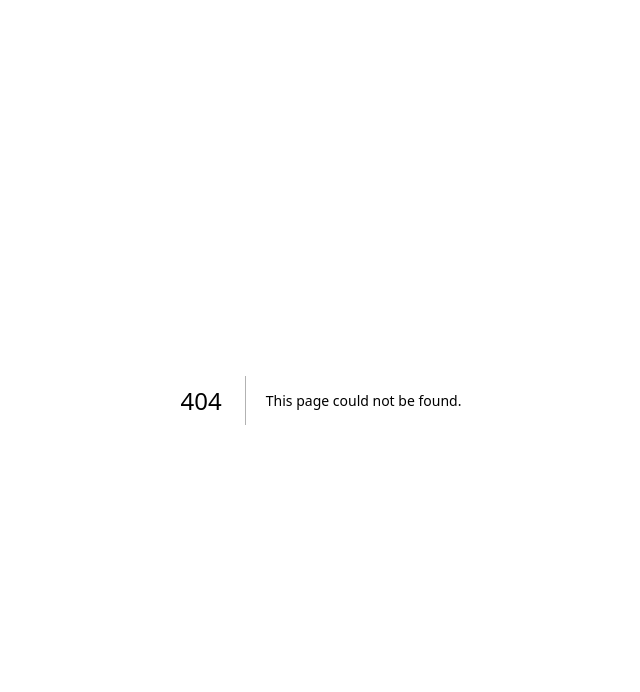
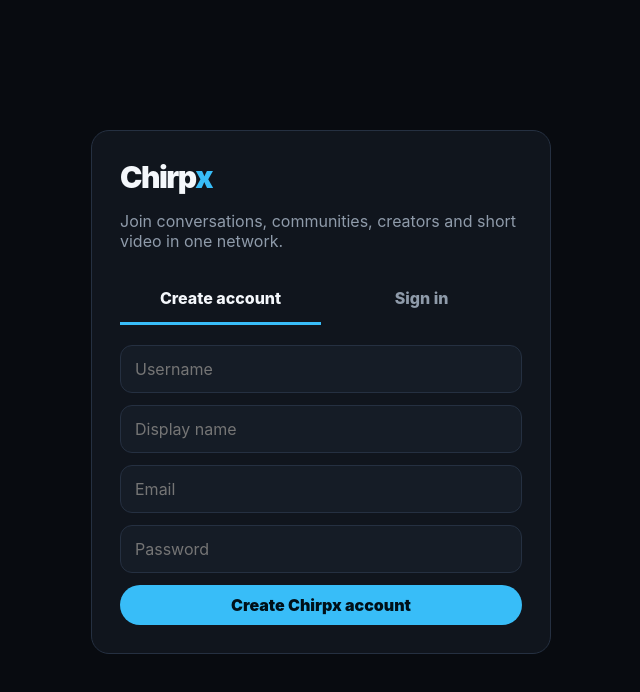
Before and after one commit to asonyel/-ChirpX, a Next.js app: page /auth in a window 1280 px wide. Before the commit this address had no page. Shown: the top 692 px of the page, without its empty margins (319-959 px from the left). Built offline with nearby package versions, Linux system fonts and the light colour scheme; no server answers.

Commit message:
feat: add Chirpx authentication screen

```diff
--- /dev/null
+++ b/src/app/auth/page.tsx
@@ -0,0 +1,68 @@
+'use client';
+
+import { FormEvent, useState } from 'react';
+import { supabase } from '@/lib/supabase';
+
+export default function AuthPage() {
+  const [mode, setMode] = useState<'signin' | 'signup'>('signup');
+  const [email, setEmail] = useState('');
+  const [password, setPassword] = useState('');
+  const [username, setUsername] = useState('');
+  const [displayName, setDisplayName] = useState('');
+  const [message, setMessage] = useState('');
+  const [busy, setBusy] = useState(false);
+
+  async function submit(e: FormEvent) {
+    e.preventDefault();
+    setBusy(true);
+    setMessage('');
+
+    if (mode === 'signin') {
+      const { error } = await supabase.auth.signInWithPassword({ email, password });
+      setMessage(error ? error.message : 'Signed in successfully.');
+      setBusy(false);
+      return;
+    }
+
+    const { data, error } = await supabase.auth.signUp({ email, password });
+    if (error) {
+      setMessage(error.message);
+      setBusy(false);
+      return;
+    }
+
+    if (data.user && data.session) {
+      const profile = await supabase.from('profiles').insert({
+        id: data.user.id,
+        username,
+        display_name: displayName || username,
+      });
+      setMessage(profile.error ? profile.error.message : 'Account created. Welcome to Chirpx.');
+    } else {
+      setMessage('Check your email to confirm your Chirpx account, then sign in to finish your profile.');
+    }
+    setBusy(false);
+  }
+
+  return (
+    <main style={{minHeight:'100vh',display:'grid',placeItems:'center',padding:24}}>
+      <section className="card" style={{width:'min(100%,460px)',padding:28}}>
+        <div className="brand" style={{marginBottom:8}}>Chirp<span>x</span></div>
+        <p className="muted">Join conversations, communities, creators and short video in one network.</p>
+        <div className="tabs" style={{margin:'20px 0'}}>
+          <button className={`tab ${mode==='signup'?'active':''}`} onClick={()=>setMode('signup')}>Create account</button>
+          <button className={`tab ${mode==='signin'?'active':''}`} onClick={()=>setMode('signin')}>Sign in</button>
+        </div>
+        <form onSubmit={submit} style={{display:'grid',gap:12}}>
+          {mode==='signup' && <><input required minLength={3} maxLength={30} placeholder="Username" value={username} onChange={e=>setUsername(e.target.value)} style={field}/><input required placeholder="Display name" value={displayName} onChange={e=>setDisplayName(e.target.value)} style={field}/></>}
+          <input required type="email" placeholder="Email" value={email} onChange={e=>setEmail(e.target.value)} style={field}/>
+          <input required minLength={8} type="password" placeholder="Password" value={password} onChange={e=>setPassword(e.target.value)} style={field}/>
+          <button className="primary" disabled={busy}>{busy?'Working…':mode==='signup'?'Create Chirpx account':'Sign in'}</button>
+        </form>
+        {message && <p style={{marginTop:16}}>{message}</p>}
+      </section>
+    </main>
+  );
+}
+
+const field = {background:'#151c26',border:'1px solid #253041',color:'#f4f7fb',borderRadius:12,padding:'13px 14px',outline:'none'};
```
